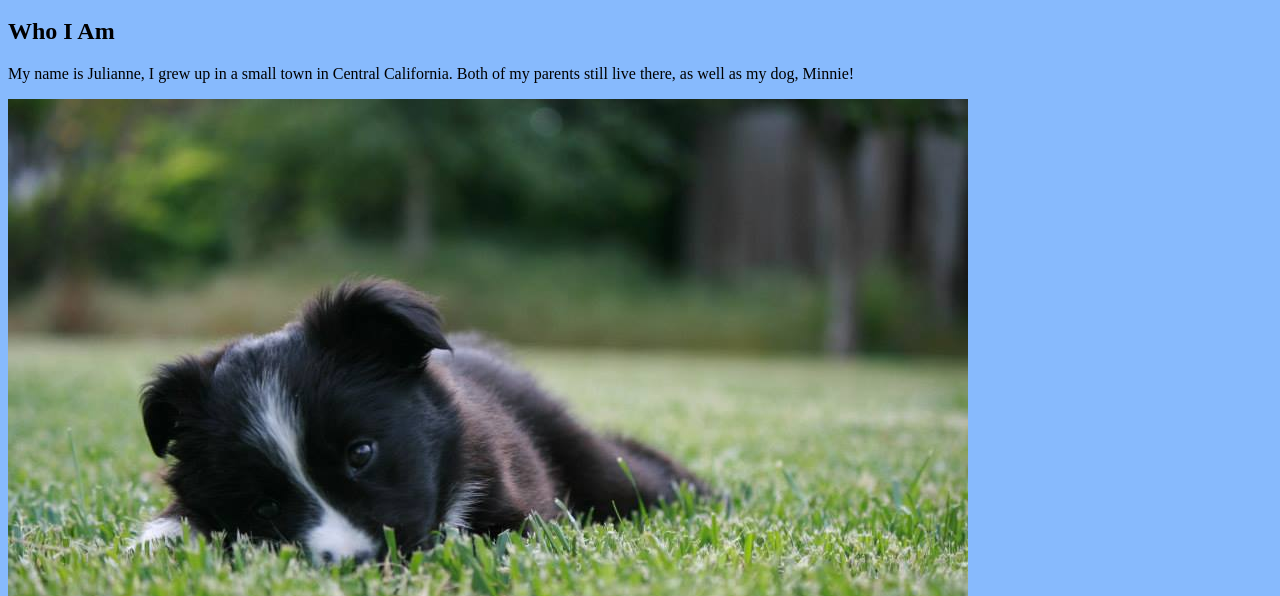
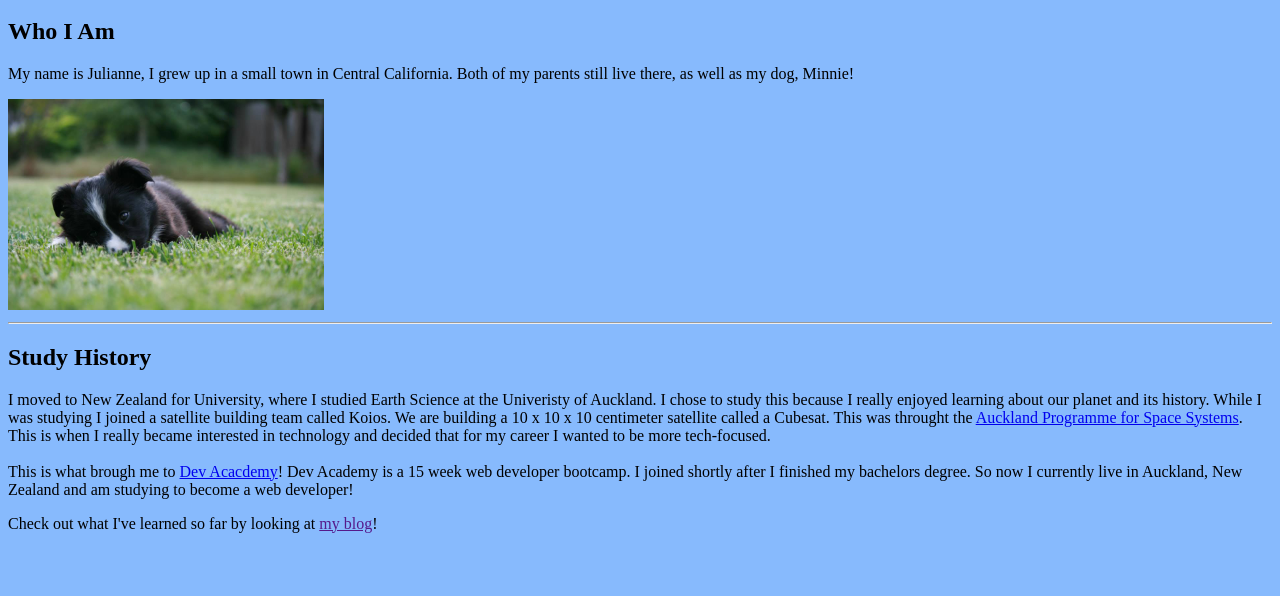
Before and after one commit to julianne-mccoun/julianne-mccoun.github.io, a plain HTML site: page about-me.html in a window 1280 px wide. Shown: the part 204-800 px from the top of the page. Drawn offline with Linux system fonts and the light colour scheme.

Commit message:
This commit will add an image sizing class and apply it to an image on the about me page

```diff
--- a/about-me.html
+++ b/about-me.html
@@ -38,10 +38,10 @@
         <p>My name is Julianne, I grew up in a small town in Central California. Both of my parents still live there, as well as my dog, Minnie!
         </p>
 
-        <div>
-          <a href="#"><img src="minnie_puppy.jpg" alt="A black and white puppy laying on grass."></a>
+        <span>
+          <a href="#"><img src="minnie_puppy.jpg" class="medium-img" alt="A black and white puppy laying on grass."></a>
 
-          <link href="minnie_puppy"></div>
+        </span>
 <hr>
       <h2>Study History</h2>
       <p>
--- a/styles/about-me.css
+++ b/styles/about-me.css
@@ -31,12 +31,8 @@ h1 {
     margin-top: 5%;
 }
 
-h2 {
-
-}
-
-h3 {
-
+.medium-img {
+    width: 25%;
 }
 /*Nav bar styling*/
 ul {
```
